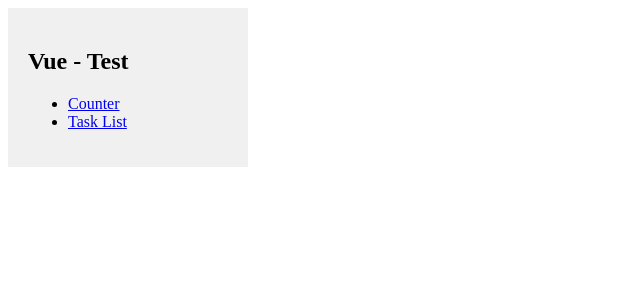
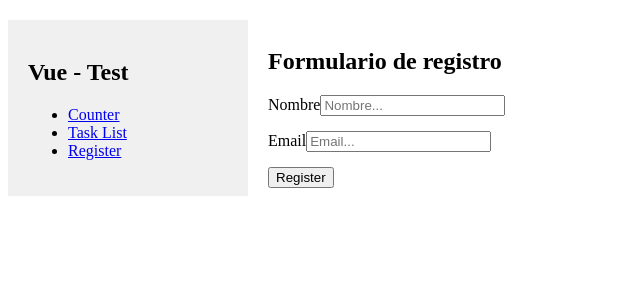
Before and after one commit to Mub1522/tests, a Vue app: page /register in a window 1280 px wide. Shown: the top 300 px of the page, without its empty margins (0-640 px from the left). Built offline with nearby package versions, Linux system fonts and the light colour scheme.

Commit message:
Register view and form validations

```diff
--- a/package.json
+++ b/package.json
@@ -11,7 +11,9 @@
     "format": "prettier --write src/"
   },
   "dependencies": {
+    "@vee-validate/yup": "^4.13.2",
     "pinia": "^2.1.7",
+    "vee-validate": "^4.13.2",
     "vue": "^3.4.29",
     "vue-router": "^4.3.3"
   },
--- a/src/components/Sidebar.vue
+++ b/src/components/Sidebar.vue
@@ -1,3 +1,4 @@
+<!-- eslint-disable vue/multi-word-component-names -->
 <script setup></script>
 
 <template>
@@ -5,7 +6,8 @@
         <h2>Vue - Test</h2>
         <ul>
             <li><router-link to="/Counter">Counter</router-link></li>
-            <li><router-link to="/TaskList">Task List</router-link></li>
+            <li><router-link to="/taskList">Task List</router-link></li>
+            <li><router-link to="/register">Register</router-link></li>
         </ul>
     </div>
 </template>
--- /dev/null
+++ b/src/modules/register/schemas/validationSchema.js
@@ -0,0 +1,7 @@
+import * as yup from "yup";
+const schema = yup.object({
+    name: yup.string().required("Name is required"),
+    email: yup.string().email().required("Email is required"),
+});
+
+export default schema;
--- /dev/null
+++ b/src/modules/register/views/registerView.vue
@@ -0,0 +1,34 @@
+<script setup>
+import { Form, Field, ErrorMessage } from 'vee-validate';
+import schema from '../schemas/validationSchema';
+
+const onSubmit = () => {
+    console.log('success');
+}
+
+</script>
+
+<template>
+    <div>
+        <h2>Formulario de registro</h2>
+        <Form :validation-schema="schema" @submit="onSubmit">
+            <div class="form-group">
+                <label for="name">Nombre</label>
+                <Field type="text" placeholder="Nombre..." name="name" />
+                <ErrorMessage name="name"></ErrorMessage>
+            </div>
+            <div class="form-group">
+                <label for="email">Email</label>
+                <Field type="email" placeholder="Email..." name="email" />
+                <ErrorMessage name="email"></ErrorMessage>
+            </div>
+            <button type="submit">Register</button>
+        </Form>
+    </div>
+</template>
+
+<style scoped>
+.form-group {
+    margin-bottom: 15px;
+}
+</style>
--- a/src/components/TaskList.vue
+++ b/src/modules/taskList/components/TaskList.vue
@@ -1,20 +1,20 @@
 <script setup>
-import { ref } from 'vue';
-const tasks = ref([]);
-const newTask = ref('');
+import { ref } from 'vue'
+const tasks = ref([])
+const newTask = ref('')
 const addTask = () => {
-    tasks.value.push(newTask.value);
-    newTask.value = '';
+    tasks.value.push(newTask.value)
+    newTask.value = ''
 }
 const removeTask = (index) => {
-    tasks.value.splice(index, 1);
+    tasks.value.splice(index, 1)
 }
 </script>
 
 <template>
     <div>
         <h2>List tasks</h2>
-        <input type="text" v-model="newTask" @keyup.enter="addTask">
+        <input type="text" v-model="newTask" @keyup.enter="addTask" />
         <ul>
             <li v-for="(task, index) in tasks" :key="index">
                 {{ task }}
--- a/src/router/index.js
+++ b/src/router/index.js
@@ -4,20 +4,25 @@ import MainView from '../views/MainView.vue'
 const router = createRouter({
   history: createWebHistory(import.meta.env.BASE_URL),
   routes: [
-    {
+    /* {
       path: '/',
       name: 'home',
       component: MainView
+    },*/
+    {
+      path: '/register',
+      name: 'register',
+      component: () => import('../modules/register/views/registerView.vue')
     },
     {
       path: '/counter',
       name: 'counter',
-      component: () => import('../components/Counter.vue')
+      component: () => import('../modules/counter/components/Counter.vue')
     },
     {
-      path: '/TaskList',
-      name: 'TaskList',
-      component: () => import('../components/TaskList.vue')
+      path: '/taskList',
+      name: 'taskList',
+      component: () => import('../modules/taskList/components/TaskList.vue')
     }
   ]
 })
```
Also changed, not shown: src/modules/counter/components/Counter.vue (renamed from src/components/Counter.vue), 1 other file (tests, documents, lock files or other folders).
